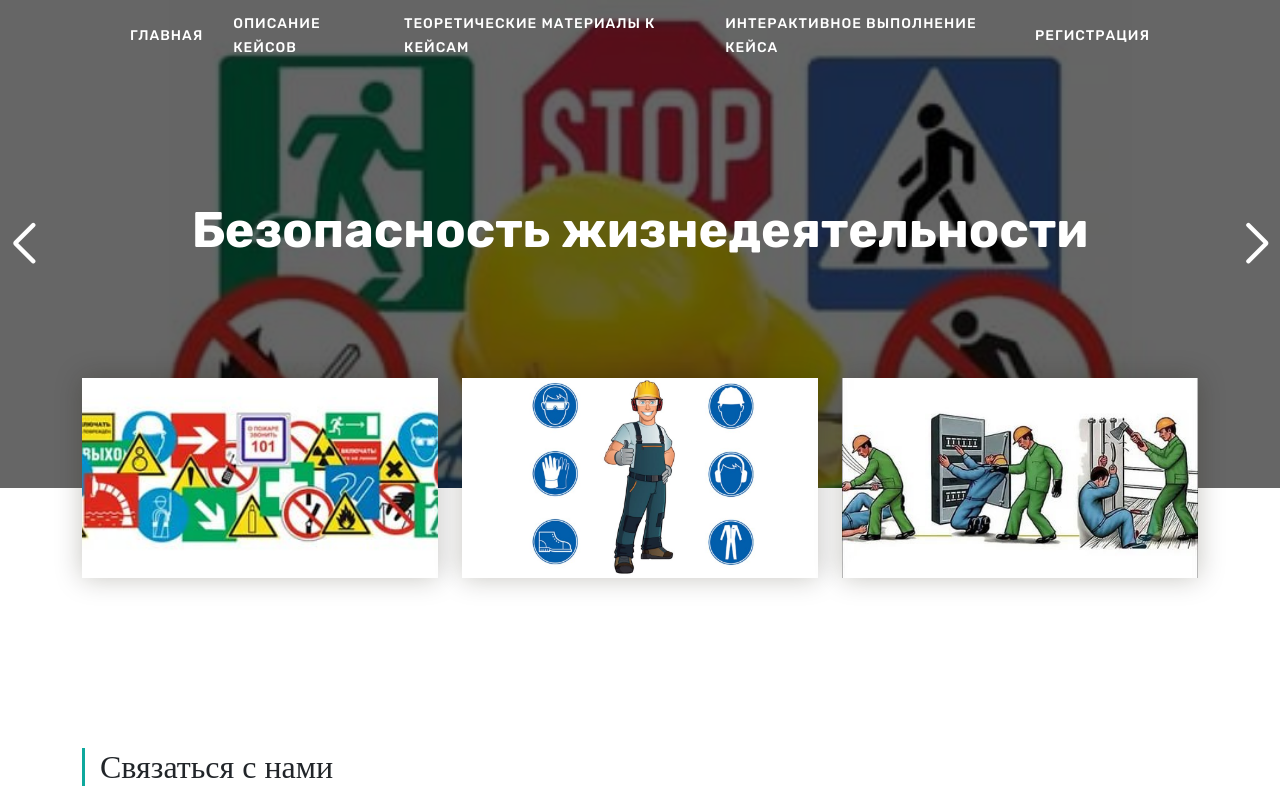
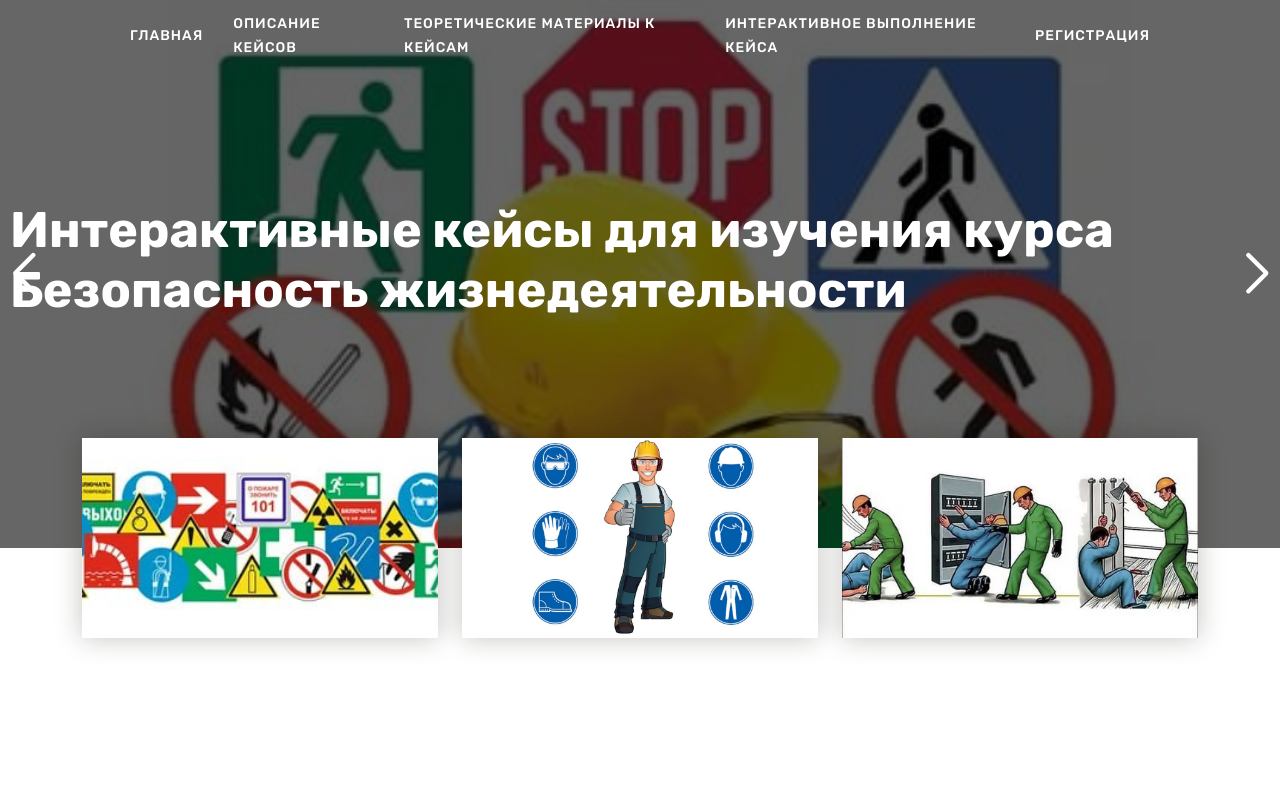
Before and after one commit to Javohir070/test_sitle, a React (Create React App) app: page / in a window 1280 px wide. Shown: the top 792 px of the page. Built offline with nearby package versions, Linux system fonts and the light colour scheme; grey boxes are pictures that could not be loaded.

Commit message:
Update index.js

```diff
--- a/src/Components/Slider/index.js
+++ b/src/Components/Slider/index.js
@@ -66,7 +66,8 @@ function MainBanner() {
                   {/* <p data-swiper-parallax="-50%">
                   Хорошее образование, чтобы быть хорошим
                   </p> */}
-                  <h3 data-swiper-parallax="-40%">Безопасность жизнедеятельности
+                  <h3 data-swiper-parallax="-40%">Интерактивные кейсы для изучения курса
+                  Безопасность жизнедеятельности
              </h3>
                   {/* <h3 data-swiper-parallax="-30%">
              пострадавшему от действия тока
@@ -86,7 +87,8 @@ function MainBanner() {
                   {/* <p data-swiper-parallax="-50%">
                   Хорошее образование, чтобы быть хорошим
                   </p> */}
-                  <h3 data-swiper-parallax="-40%">Безопасность жизнедеятельности
+                  <h3 data-swiper-parallax="-40%">Интерактивные кейсы для изучения курса
+                  Безопасность жизнедеятельности
              </h3>
                   {/* <h3 data-swiper-parallax="-30%">
              пострадавшему от действия тока
@@ -105,7 +107,8 @@ function MainBanner() {
                   {/* <p data-swiper-parallax="-50%">
                   Хорошее образование, чтобы быть хорошим
                   </p> */}
-                  <h3 data-swiper-parallax="-40%">Безопасность жизнедеятельности
+                  <h3 data-swiper-parallax="-40%">Интерактивные кейсы для изучения курса
+                  Безопасность жизнедеятельности
              </h3>
              {/* <h3 data-swiper-parallax="-40%">пострадавшему от действия тока
              </h3> */}
```
